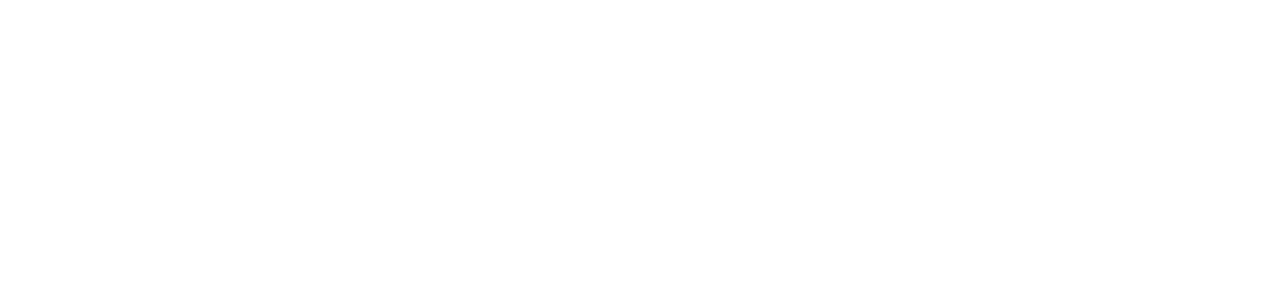
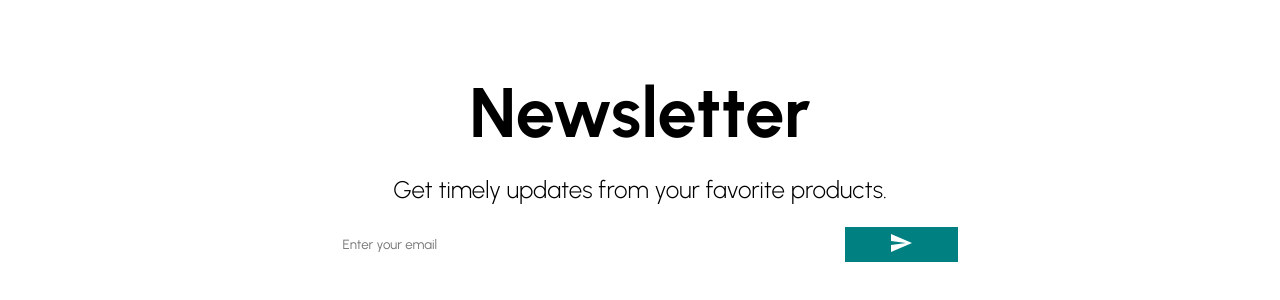
Before and after one commit to Rainbow2544/React-E-Commerce-App-, a React (Create React App) app: page / in a window 1280 px wide. Shown: the part 2324-2624 px from the top of the page. Before the commit the page ends 2256 px from the top, so only its background shows below. Built offline with nearby package versions, Linux system fonts and the light colour scheme.

Commit message:
create and finish the newsletter component

```diff
--- /dev/null
+++ b/src/components/Newsletter.jsx
@@ -0,0 +1,63 @@
+import React from 'react';
+import styled from 'styled-components';
+import { Send } from "@material-ui/icons";
+
+const Container = styled.div`
+    display: flex;
+    align-items: center;
+    justify-content: center;
+    flex-direction: column;
+    margin: 5px;
+    height: 60vh;
+
+`
+const Title = styled.h1`
+    font-size: 70px;
+    margin-bottom: 20px;
+`
+const Desc = styled.p`
+    font-size: 24px;
+  font-weight: 300;
+`
+const InputContainer = styled.div`
+    display: flex;
+    margin: 20px;
+    width: 50%;
+    height: 40px;
+    align-items: center;
+    justify-content: center;
+
+`
+
+const Input = styled.input`
+    padding-left: 20px;
+    border: none;
+    flex: 5;
+    height: 30px;
+`
+
+const Button = styled.button`
+    flex: 1;
+    height: 35px;
+    border: none;
+    background-color: teal;
+    color: white;
+`
+
+function Newsletter() {
+  return (
+    <Container>
+        <Title>Newsletter</Title>
+        <Desc>Get timely updates from your favorite products.</Desc>
+        <InputContainer>
+            <Input placeholder="Enter your email"/>
+            <Button>
+                <Send />
+            </Button>
+        </InputContainer>
+
+    </Container>
+  )
+}
+
+export default Newsletter;
--- a/src/pages/Home.jsx
+++ b/src/pages/Home.jsx
@@ -4,6 +4,7 @@
 import Navbar from '../components/Navbar';
 import Categories from '../components/Categories';
 import Products from '../components/Products';
+import Newsletter from '../components/Newsletter';
 
 export default function Home() {
   return (
@@ -13,6 +14,7 @@
         <Slider />
         <Categories />
         <Products />
+        <Newsletter />
     </div>
   )
 }
```
